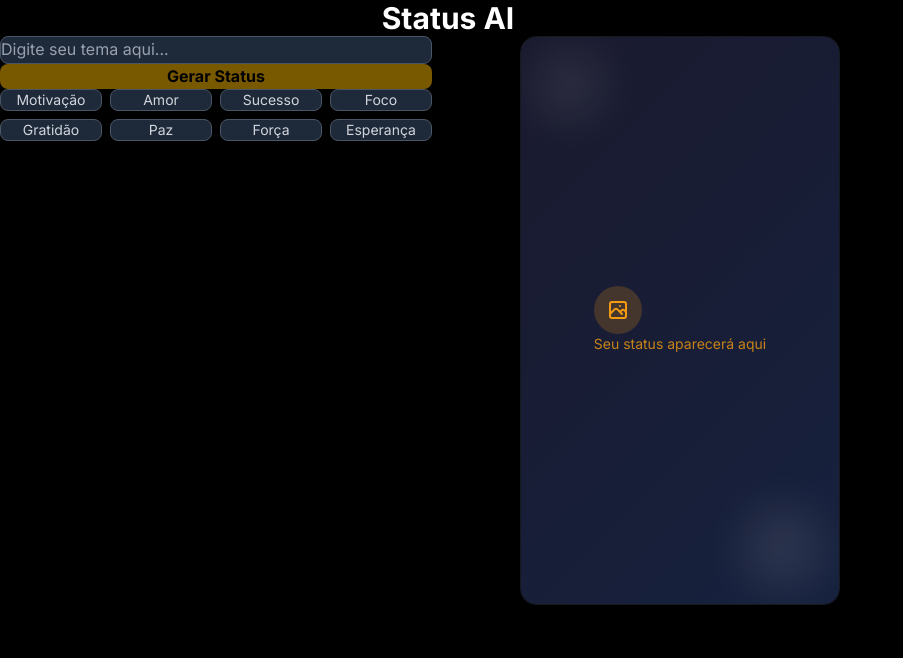
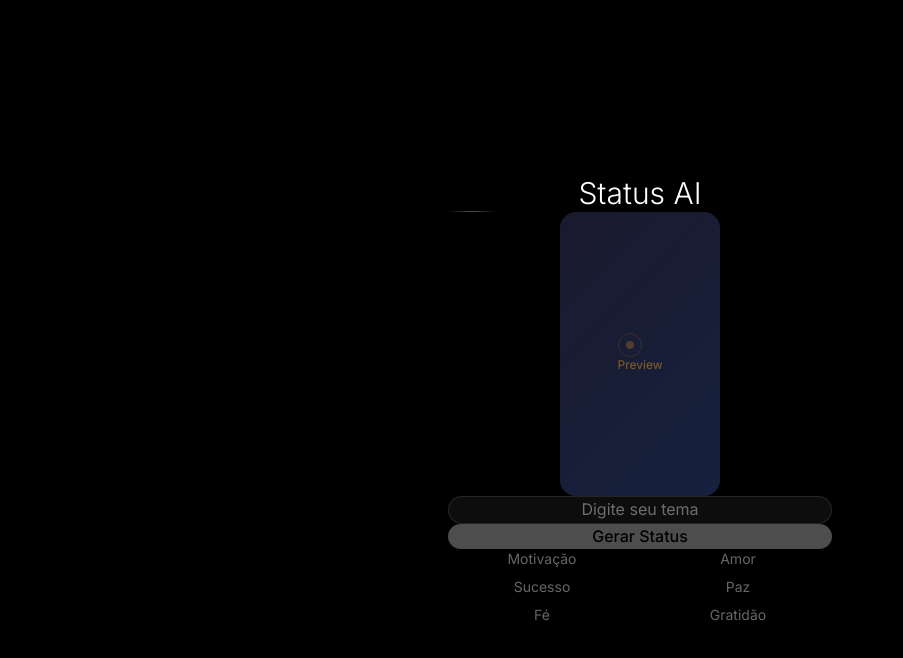
Before and after one commit to aajunior43/GERADOR-DE-STATUS, a Next.js app: page / in a window 1280 px wide. Shown: the top 658 px of the page, without its empty margins (0-903 px from the left). Built offline with nearby package versions, Linux system fonts and the light colour scheme.

Commit message:
Update: Changed to use famous quotes and biblical verses in Portuguese BR instead of generating new content

```diff
--- a/src/app/page.tsx
+++ b/src/app/page.tsx
@@ -2,7 +2,6 @@
 
 import React, { useState } from 'react';
 import { useGeminiService } from '@/services/geminiService';
-import LivePreview from '@/components/LivePreview';
 
 export default function Home() {
   const [theme, setTheme] = useState('');
@@ -27,7 +26,6 @@ export default function Home() {
       setGeneratedContent(response.generatedContent);
     } catch (error) {
       console.error('Erro ao gerar status:', error);
-      // Fallback com citação famosa
       const fallbackContent = {
         text: `"A única forma de fazer um excelente trabalho é amar o que você faz." ✨\n(Steve Jobs)`,
         backgroundColor: '#1a1a2e',
@@ -44,29 +42,24 @@ export default function Home() {
   const downloadImage = () => {
     if (!generatedContent) return;
 
-    // Criar um elemento canvas para gerar a imagem
     const canvas = document.createElement('canvas');
     const ctx = canvas.getContext('2d');
     if (!ctx) return;
 
-    // Configurar canvas
     canvas.width = 360;
     canvas.height = 640;
 
-    // Background com gradiente
     const gradient = ctx.createLinearGradient(0, 0, 0, 640);
     gradient.addColorStop(0, generatedContent.backgroundColor);
     gradient.addColorStop(1, adjustBrightness(generatedContent.backgroundColor, -20));
     ctx.fillStyle = gradient;
     ctx.fillRect(0, 0, 360, 640);
 
-    // Configurar texto
     ctx.fillStyle = generatedContent.textColor;
     ctx.font = `bold ${generatedContent.fontSize}px ${generatedContent.fontFamily}`;
     ctx.textAlign = 'center';
     ctx.textBaseline = 'middle';
 
-    // Processar texto
     const lines = generatedContent.text.split('\n');
     const lineHeight = generatedContent.fontSize * 1.4;
     const startY = (640 - (lines.length * lineHeight)) / 2 + lineHeight / 2;
@@ -75,14 +68,12 @@ export default function Home() {
       ctx.fillText(line, 180, startY + (index * lineHeight));
     });
 
-    // Download
     const link = document.createElement('a');
     link.download = `status-${theme.toLowerCase().replace(/\s+/g, '-')}.png`;
     link.href = canvas.toDataURL('image/png');
     link.click();
   };
 
-  // Função para ajustar brilho
   const adjustBrightness = (hex: string, percent: number): string => {
     const num = parseInt(hex.replace('#', ''), 16);
     const amt = Math.round(2.55 * percent);
@@ -95,47 +86,87 @@ export default function Home() {
       (B < 255 ? B < 1 ? 0 : B : 255)).toString(16).slice(1);
   };
 
+  const quickThemes = ['Motivação', 'Amor', 'Sucesso', 'Paz', 'Fé', 'Gratidão'];
+
   return (
-    <div className="min-h-screen bg-black text-white p-4">
-      <div className="max-w-4xl mx-auto">
-        <h1 className="text-3xl font-bold text-center mb-8">Status AI</h1>
+    <div className="min-h-screen bg-black flex items-center justify-center p-6">
+      <div className="w-full max-w-sm mx-auto space-y-8">
 
-        <div className="flex flex-col md:flex-row gap-8">
-          {/* Coluna esquerda - Controles */}
-          <div className="w-full md:w-1/2">
-            <div className="mb-6">
+        {/* Header minimalista */}
+        <div className="text-center">
+          <h1 className="text-3xl font-light text-white mb-1">Status AI</h1>
+          <div className="w-12 h-px bg-gradient-to-r from-transparent via-white/30 to-transparent mx-auto"></div>
+        </div>
+
+        {/* Preview centralizado */}
+        <div className="flex justify-center">
+          <div className="w-40 aspect-[9/16] rounded-2xl overflow-hidden shadow-2xl">
+            <div
+              className="w-full h-full flex items-center justify-center p-3 text-center"
+              style={{
+                background: generatedContent
+                  ? `linear-gradient(135deg, ${generatedContent.backgroundColor} 0%, ${adjustBrightness(generatedContent.backgroundColor, -15)} 100%)`
+                  : 'linear-gradient(135deg, #1a1a2e 0%, #16213e 100%)',
+                color: generatedContent?.textColor || '#f39c12',
+                fontSize: '11px',
+                fontFamily: 'Inter, sans-serif'
+              }}
+            >
+              {isGenerating ? (
+                <div className="flex flex-col items-center space-y-2">
+                  <div className="w-4 h-4 border border-current/30 border-t-current rounded-full animate-spin"></div>
+                  <span className="text-xs opacity-70">Gerando</span>
+                </div>
+              ) : generatedContent ? (
+                <p className="font-medium leading-tight whitespace-pre-line">
+                  {generatedContent.text}
+                </p>
+              ) : (
+                <div className="opacity-50">
+                  <div className="w-6 h-6 border border-current/30 rounded-full flex items-center justify-center mx-auto mb-2">
+                    <div className="w-2 h-2 bg-current/50 rounded-full"></div>
+                  </div>
+                  <span className="text-xs">Preview</span>
+                </div>
+              )}
+            </div>
+          </div>
+        </div>
+
+        {/* Input limpo */}
+        <div>
           <input
             type="text"
-                placeholder="Digite seu tema aqui..."
+            placeholder="Digite seu tema"
             value={theme}
             onChange={(e) => setTheme(e.target.value)}
             onKeyDown={(e) => e.key === 'Enter' && generateStatus()}
-                className="w-full px-4 py-3 bg-gray-800 border border-gray-600 rounded-lg text-white placeholder-gray-400 focus:outline-none focus:ring-2 focus:ring-yellow-500"
+            className="w-full px-4 py-3 bg-white/5 border border-white/10 rounded-2xl text-white placeholder-white/40 focus:outline-none focus:border-white/30 transition-colors text-center"
           />
         </div>
 
-            <div className="flex gap-4 mb-8">
+        {/* Botão principal */}
         <button
           onClick={generateStatus}
           disabled={!theme.trim() || isGenerating}
-                className="flex-1 py-3 px-6 bg-yellow-500 text-black font-bold rounded-lg disabled:opacity-50 disabled:cursor-not-allowed hover:bg-yellow-400 transition-colors"
+          className="w-full py-3 bg-white text-black font-medium rounded-2xl disabled:opacity-30 disabled:cursor-not-allowed hover:bg-white/90 transition-all"
         >
           {isGenerating ? 'Gerando...' : 'Gerar Status'}
         </button>
 
+        {/* Download (só aparece quando tem conteúdo) */}
         {generatedContent && (
           <button
             onClick={downloadImage}
-                  className="py-3 px-6 bg-gray-700 text-white font-bold rounded-lg hover:bg-gray-600 transition-colors"
+            className="w-full py-2 text-white/60 hover:text-white transition-colors text-sm"
           >
-                  Download
+            Baixar Imagem
           </button>
         )}
-            </div>
 
-            {/* Categorias predefinidas */}
-            <div className="grid grid-cols-4 gap-2">
-              {['Motivação', 'Amor', 'Sucesso', 'Foco', 'Gratidão', 'Paz', 'Força', 'Esperança'].map((category) => (
+        {/* Temas rápidos minimalistas */}
+        <div className="grid grid-cols-2 gap-2 pt-4">
+          {quickThemes.map((category) => (
             <button
               key={category}
               onClick={() => {
@@ -143,22 +174,13 @@ export default function Home() {
                 setTimeout(() => generateStatus(), 100);
               }}
               disabled={isGenerating}
-                  className="py-2 px-3 bg-gray-800 border border-gray-600 rounded-lg text-gray-300 hover:text-white hover:border-yellow-500 transition-colors disabled:opacity-50 disabled:cursor-not-allowed text-sm"
+              className="py-2 text-white/40 hover:text-white/80 transition-colors disabled:opacity-30 text-sm"
             >
               {category}
             </button>
           ))}
         </div>
       </div>
-
-          {/* Coluna direita - Preview */}
-          <div className="w-full md:w-1/2 flex flex-col items-center">
-            <div className="w-full max-w-xs">
-              <LivePreview theme={theme} generatedContent={generatedContent} />
-            </div>
-          </div>
-        </div>
-      </div>
     </div>
   );
 }
```
Lines whose indentation alone changed are shown as unchanged.
